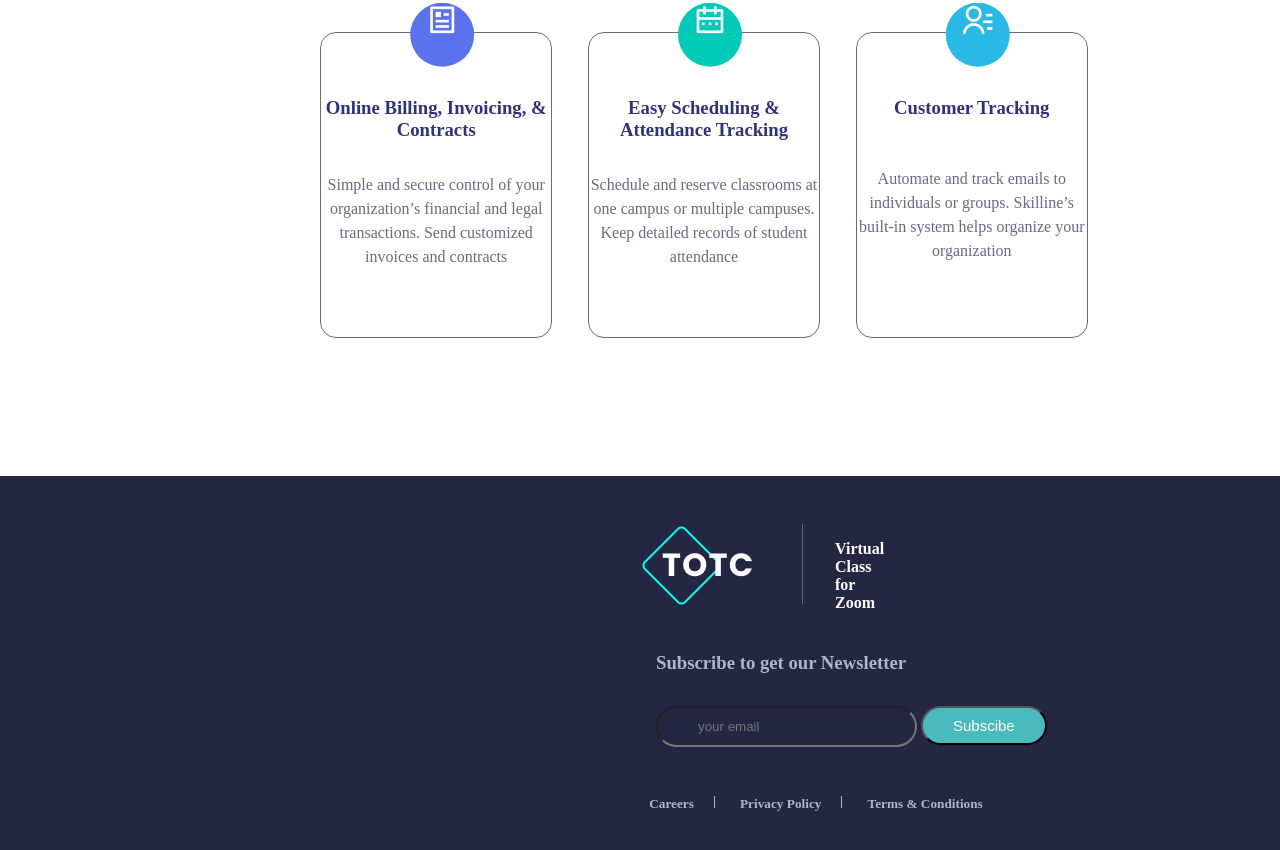
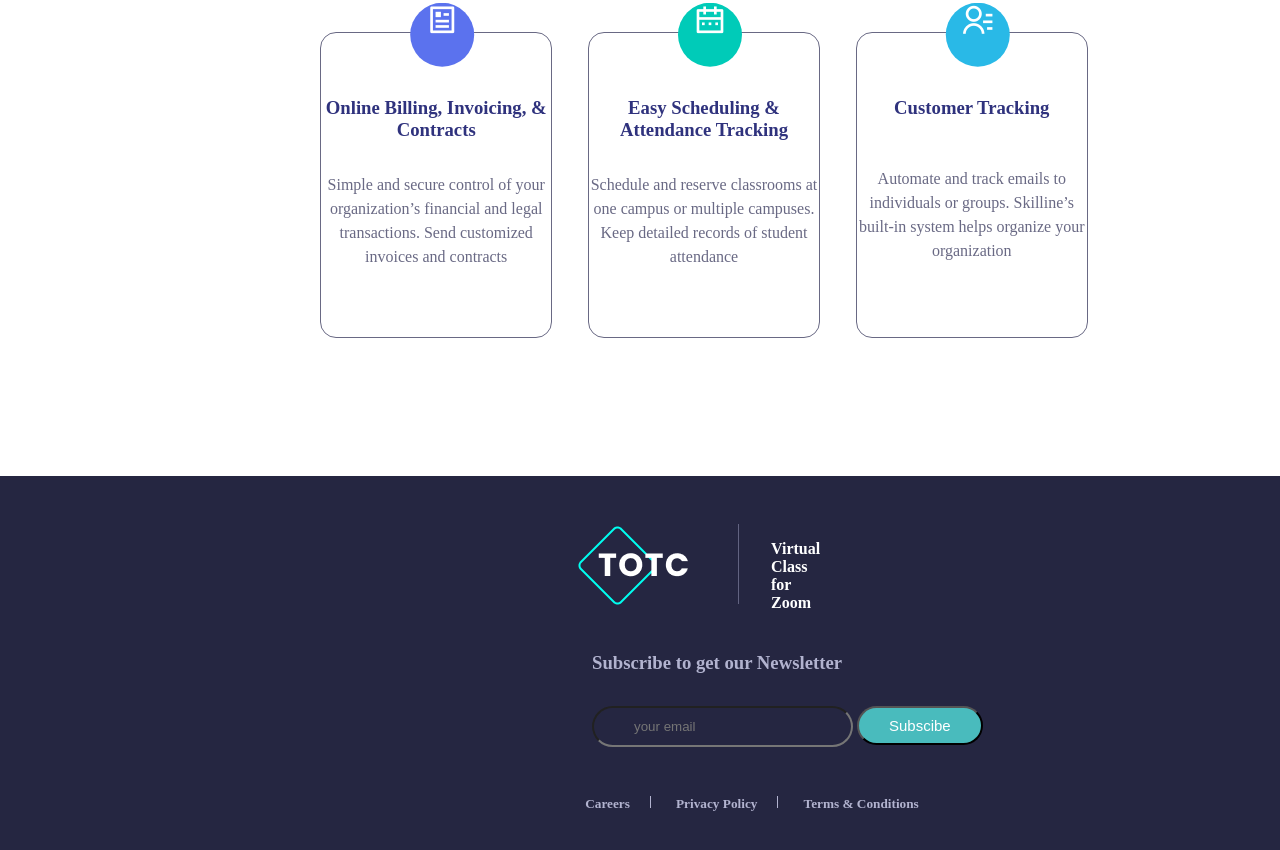
Before and after one commit to 45vaibhav/figma2.htmlCss, a plain HTML site: page index.html in a window 1280 px wide. Shown: the part 1044-1894 px from the top of the page. Drawn offline with nearby package versions, Linux system fonts and the light colour scheme.

Commit message:
footer updated

```diff
--- a/course.css
+++ b/course.css
@@ -284,7 +284,7 @@ h5{
     height: 20%;
     width: 20%;
     margin-top: 2rem;
-    margin-left: 40rem;
+    margin-left: 36rem;
     display: flex;
 }
 
@@ -292,7 +292,7 @@ h5{
     height: 18%;
     width: 18%;
     border: 2px solid white;
-    margin-left: 40rem;
+    margin-left: 36rem;
 
     display: flex;
     justify-content: space-between;
@@ -320,7 +320,7 @@ h5{
     height: 40%;
     width: 40%;
     /* border: 2px solid pink; */
-    margin-left: 34rem;
+    margin-left: 31rem;
     padding-left: 6em;
     padding-top: 1em;
     box-sizing: border-box;
@@ -355,7 +355,7 @@ h5{
     width: 30%;
     /* border: 2px solid green; */
     margin-top: 2rem;
-    margin-left: 38rem;
+    margin-left: 34rem;
     display: flex;
     justify-content: space-evenly;
 }
--- a/style.css
+++ b/style.css
@@ -323,7 +323,7 @@ p {
     height: 20%;
     width: 20%;
     margin-top: 2rem;
-    margin-left: 40rem;
+    margin-left: 36rem;
     display: flex;
 }
 
@@ -331,7 +331,7 @@ p {
     height: 18%;
     width: 18%;
     border: 2px solid white;
-    margin-left: 40rem;
+    margin-left: 37rem;
 
     display: flex;
     justify-content: space-between;
@@ -359,7 +359,7 @@ p {
     height: 40%;
     width: 40%;
     /* border: 2px solid pink; */
-    margin-left: 35rem;
+    margin-left: 31rem;
     padding-left: 6em;
     padding-top: 1em;
     box-sizing: border-box;
@@ -394,7 +394,7 @@ p {
     width: 30%;
     /* border: 2px solid green; */
     margin-top: 2rem;
-    margin-left: 39rem;
+    margin-left: 35rem;
     display: flex;
     justify-content: space-evenly;
 }
```
